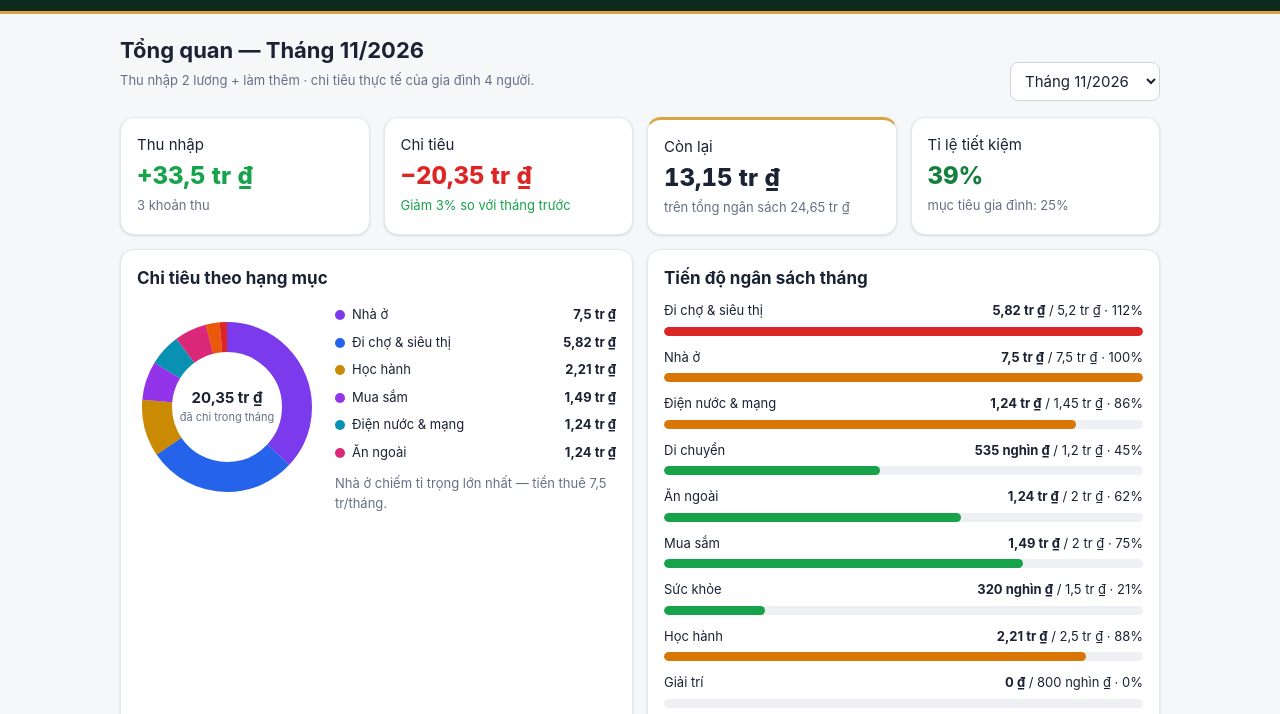
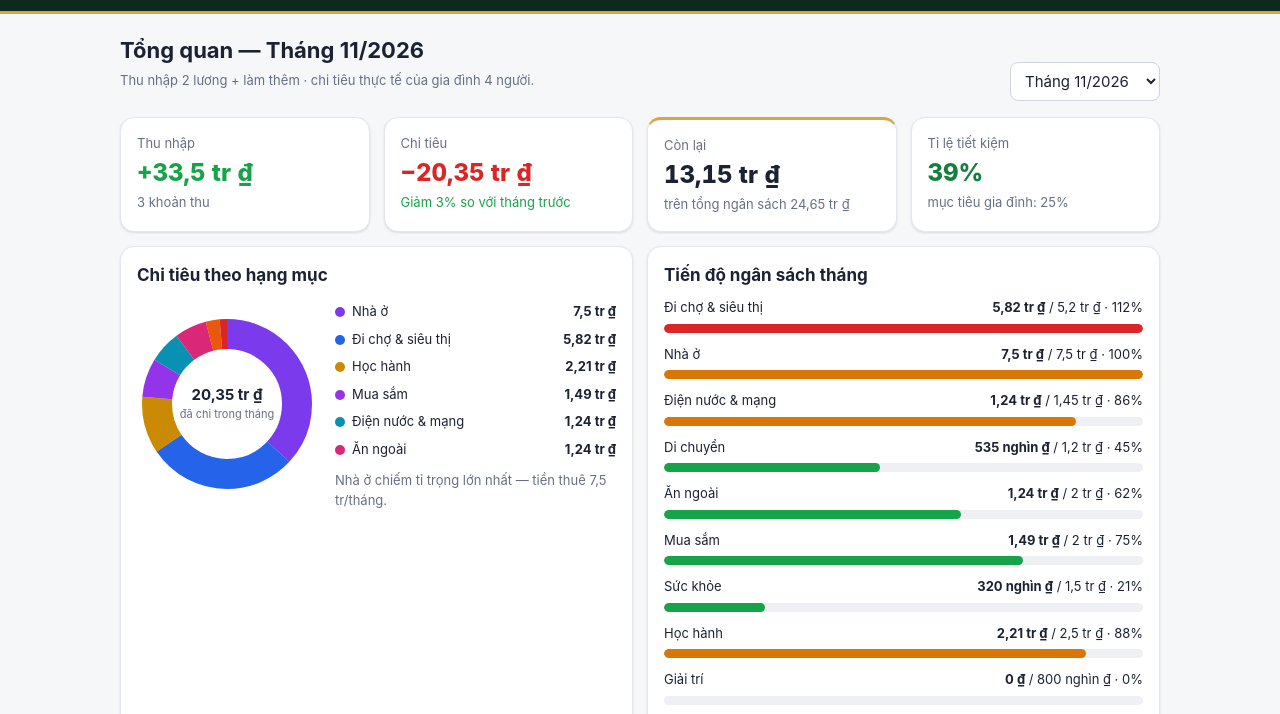
Before and after one commit to Scynun/household-budget-site, a plain HTML site: page app/index.html in a window 1280 px wide. Shown: the part 65-779 px from the top of the page. Drawn offline with Linux system fonts and the light colour scheme.

Commit message:
Fix: restore .stat .label rule accidentally dropped by the hero rule

```diff
--- a/app/style.css
+++ b/app/style.css
@@ -41,6 +41,7 @@ main { max-width: 1080px; margin: 0 auto; padding: 20px; }
 .g2 { grid-template-columns: 1fr 1fr; }
 .g3 { grid-template-columns: repeat(3, 1fr); }
 .card { background: var(--card); border: 1px solid var(--line); border-radius: var(--radius); box-shadow: var(--shadow); padding: 16px; min-width: 0; }
+.stat .label { color: var(--muted); font-size: 13px; }
 .stat.hero { border-top: 3px solid var(--gold); }
 .stat .value { font-size: 24px; font-weight: 800; margin: 2px 0; font-variant-numeric: tabular-nums; }
 .stat .delta { font-size: 13px; }
```
